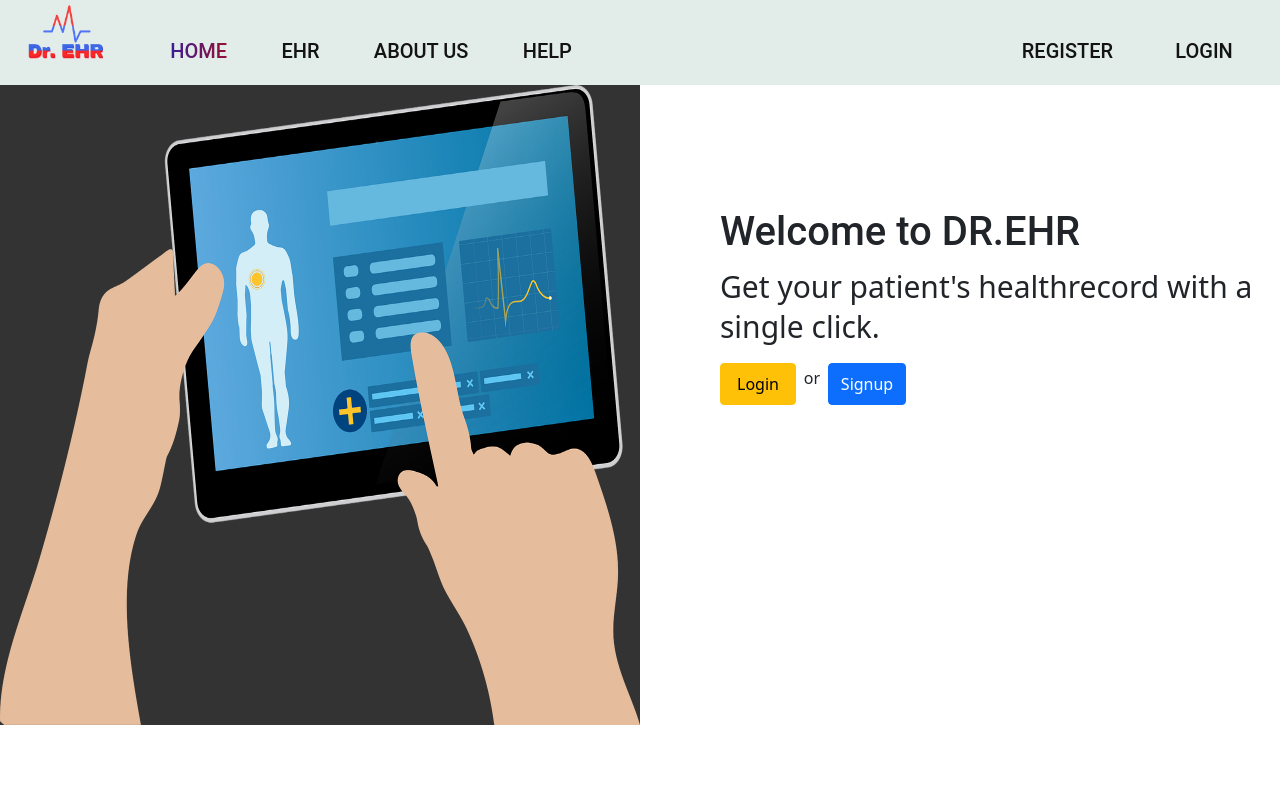
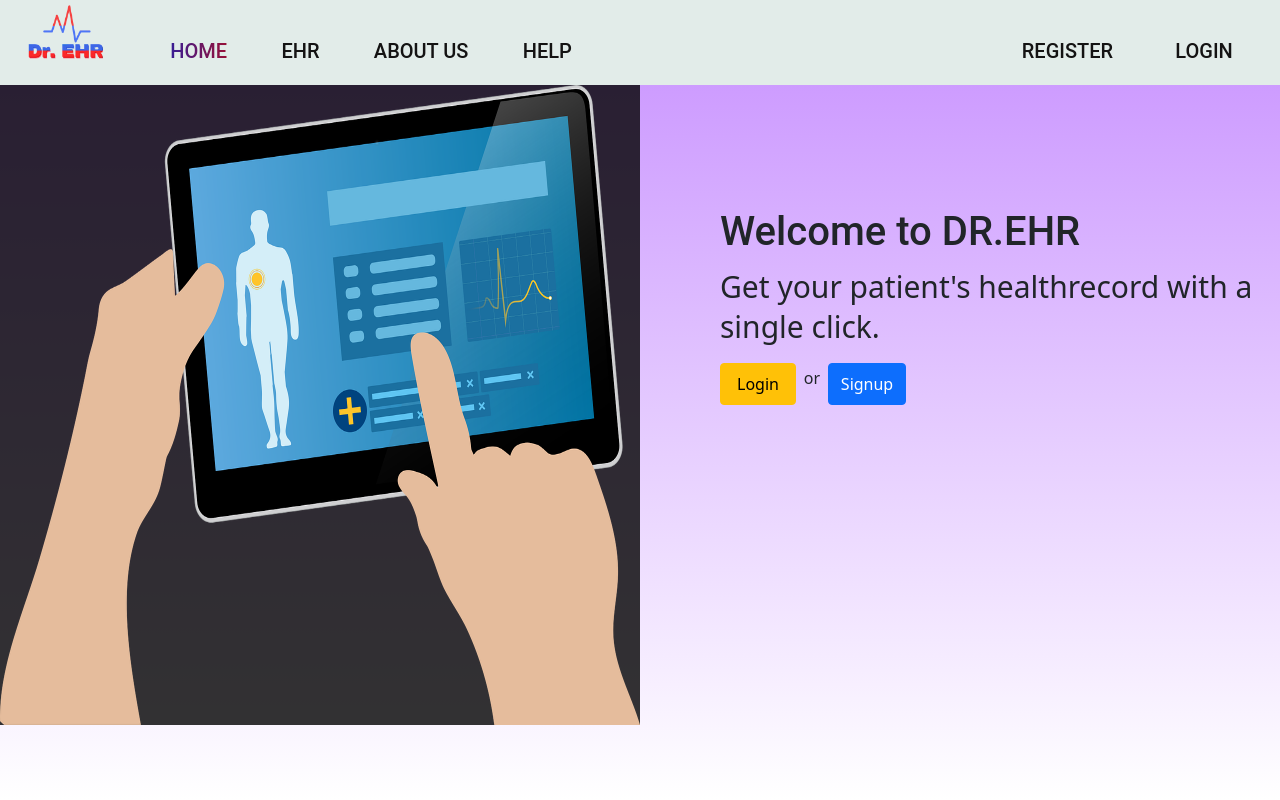
Before and after one commit to Aswath1999/EHRCRUD, a PHP site: page /EHR/home.php in a window 1280 px wide. Run offline with PHP 8.4, Linux system fonts and the light colour scheme; some libraries are stand-ins or nearby versions.

Commit message:
Added body background color

```diff
--- a/css/styles.css
+++ b/css/styles.css
@@ -10,7 +10,9 @@
 
 /* CSS for navbar */
 
-
+body{
+    background: linear-gradient(to bottom, #cc99ff 8%, #ffffff 100%) fixed;
+}
 
 .bg-color{
     background-color:var(--navbar-color);
```
Also changed, not shown: CRUD/image/41/heart.jpg (added).
